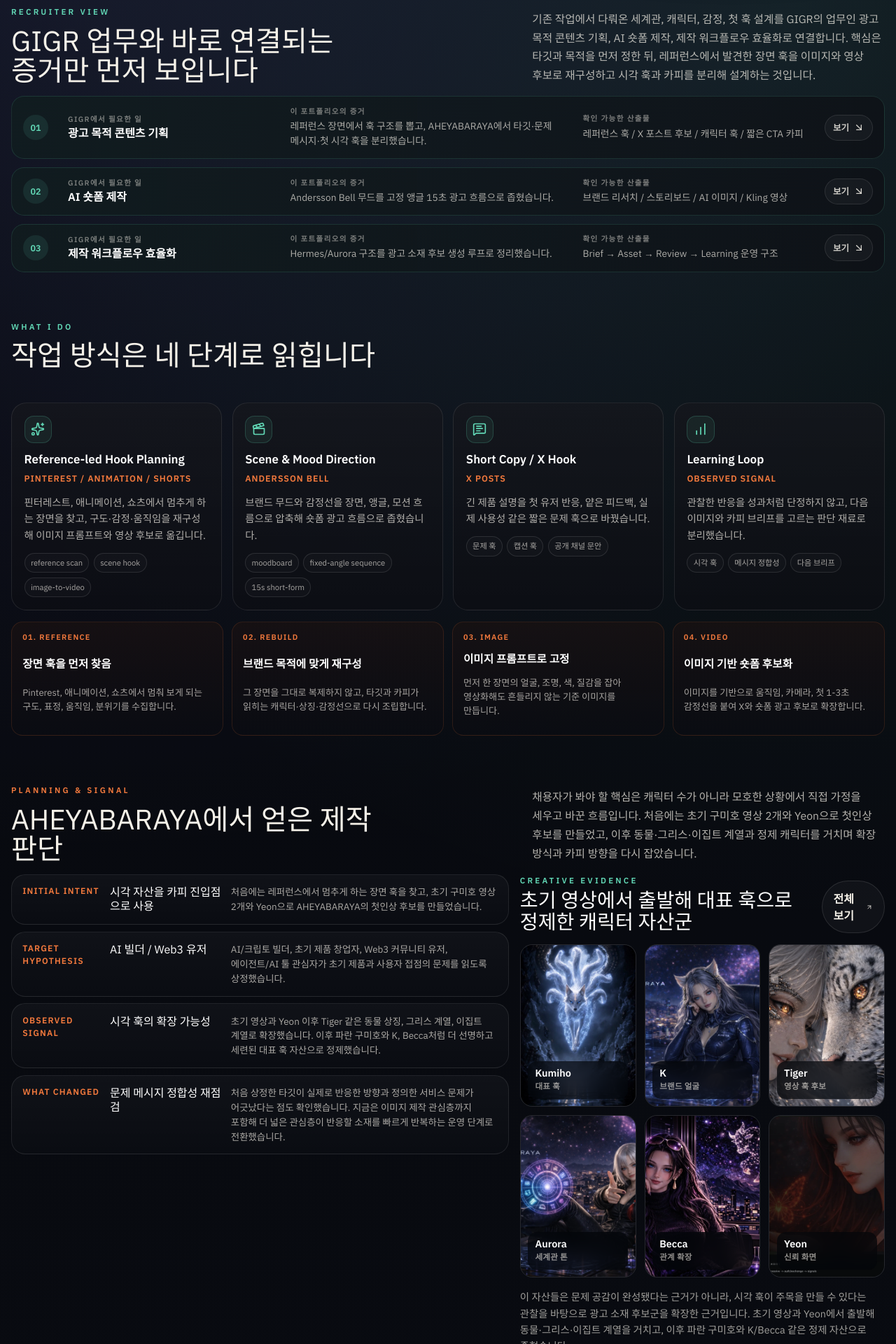
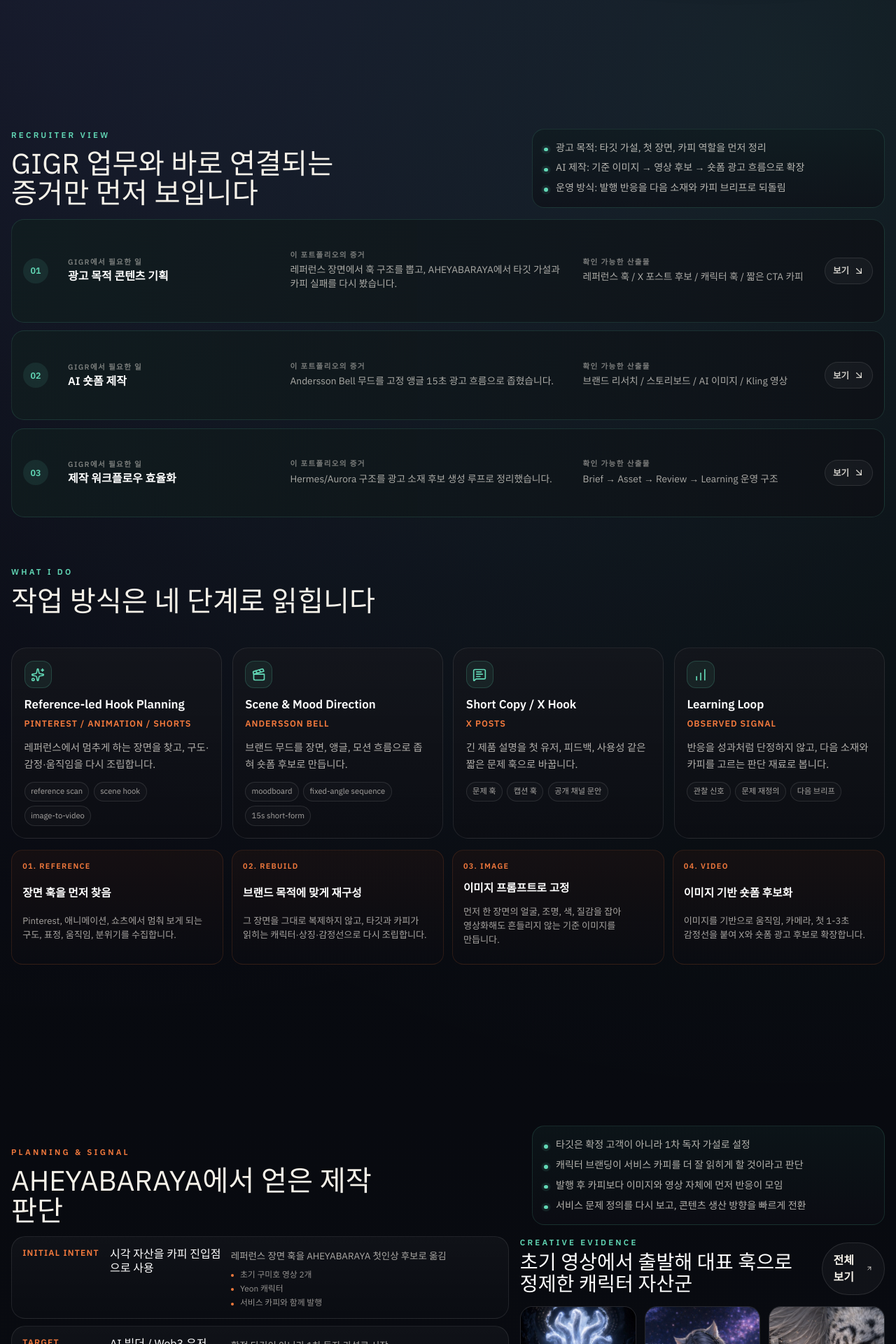
Before and after one commit to yuminseog862-ux/miinnnss, a Next.js app: page /gigr in a window 1280 px wide. Shown: the part 880-2800 px from the top of the page at 70% size. Built offline with nearby package versions, Linux system fonts and the light colour scheme.

Commit message:
Refine GIGR deck layout and copy

```diff
--- a/src/app/gigr/page.tsx
+++ b/src/app/gigr/page.tsx
@@ -5,19 +5,27 @@ import Link from "next/link";
 import { motion } from "framer-motion";
 import {
   adVariants,
+  adsbExecutionPoints,
   adsbCraftNotes,
   adsbDecisionCards,
+  adsbSummaryPoints,
   aheyaAmbiguitySteps,
+  aheyaCaseSummaryPoints,
+  aheyaLearningPoints,
   aheyaOriginVideos,
   aheyaPageSurfaces,
   aheyaPositioningBridge,
   caseReadout,
+  characterExpansionPoints,
   characterProofs,
   coreAxes,
   hermesLoop,
   hookPlanningSteps,
+  loopSummaryPoints,
+  planningSummaryPoints,
   planningSignals,
   recruiterFitRows,
+  roleSummaryPoints,
   supportProofs,
   type GigrIconKey,
 } from "@/data/portfolio.gigr";
@@ -48,6 +56,16 @@ const fadeUp = {
   transition: { duration: 0.55, ease: "easeOut" as const },
 };
 
+function BulletList({ items, className = "" }: { items: readonly string[]; className?: string }) {
+  return (
+    <ul className={`gigr-bullet-list ${className}`}>
+      {items.map((item) => (
+        <li key={item}>{item}</li>
+      ))}
+    </ul>
+  );
+}
+
 export default function GigrPage() {
   return (
     <main className="cinema-shell gigr-shell">
@@ -62,6 +80,7 @@ export default function GigrPage() {
             <a href="#fit">작업 방식</a>
             <a href="#planning">기획 의도</a>
             <a href="#aheya">AHEYABARAYA</a>
+            <a href="#aheya-assets">소재 확장</a>
             <a href="#adsb">Andersson Bell</a>
             <a href="#loop">Hermes Loop</a>
           </nav>
@@ -136,18 +155,13 @@ export default function GigrPage() {
         </div>
       </section>
 
-      <motion.section {...fadeUp} id="role" className="page-frame gigr-section gigr-role-section">
+      <motion.section {...fadeUp} id="role" className="page-frame gigr-section gigr-role-section gigr-slide-section">
         <div className="gigr-recruiter-head">
           <div>
             <p className="eyebrow text-aqua">Recruiter View</p>
             <h2 className="section-title">GIGR 업무와 바로 연결되는 증거만 먼저 보입니다</h2>
           </div>
-          <p>
-            기존 작업에서 다뤄온 세계관, 캐릭터, 감정, 첫 훅 설계를 GIGR의 업무인 광고 목적
-            콘텐츠 기획, AI 숏폼 제작, 제작 워크플로우 효율화로 연결합니다. 핵심은 타깃과 목적을
-            먼저 정한 뒤, 레퍼런스에서 발견한 장면 훅을 이미지와 영상 후보로 재구성하고 시각 훅과
-            카피를 분리해 설계하는 것입니다.
-          </p>
+          <BulletList items={roleSummaryPoints} className="gigr-head-bullets" />
         </div>
 
         <div className="gigr-fit-table" aria-label="GIGR role fit evidence">
@@ -175,7 +189,7 @@ export default function GigrPage() {
         </div>
       </motion.section>
 
-      <motion.section {...fadeUp} id="fit" className="page-frame gigr-section">
+      <motion.section {...fadeUp} id="fit" className="page-frame gigr-section gigr-slide-section">
         <div className="section-heading">
           <div>
             <p className="eyebrow text-aqua">What I Do</p>
@@ -218,17 +232,13 @@ export default function GigrPage() {
         </div>
       </motion.section>
 
-      <motion.section {...fadeUp} id="planning" className="page-frame gigr-section gigr-planning-section">
+      <motion.section {...fadeUp} id="planning" className="page-frame gigr-section gigr-planning-section gigr-slide-section">
         <div className="gigr-planning-head">
           <div>
             <p className="eyebrow text-orange">Planning & Signal</p>
             <h2 className="section-title">AHEYABARAYA에서 얻은 제작 판단</h2>
           </div>
-          <p>
-            채용자가 봐야 할 핵심은 캐릭터 수가 아니라 모호한 상황에서 직접 가정을 세우고 바꾼
-            흐름입니다. 처음에는 초기 구미호 영상 2개와 Yeon으로 첫인상 후보를 만들었고, 이후
-            동물·그리스·이집트 계열과 정제 캐릭터를 거치며 확장 방식과 카피 방향을 다시 잡았습니다.
-          </p>
+          <BulletList items={planningSummaryPoints} className="gigr-head-bullets" />
         </div>
 
         <div className="gigr-planning-grid">
@@ -237,7 +247,10 @@ export default function GigrPage() {
               <article key={item.title} className="gigr-planning-card">
                 <p>{item.title}</p>
                 <h3>{item.signal}</h3>
-                <span>{item.body}</span>
+                <div>
+                  <span>{item.body}</span>
+                  <BulletList items={item.points} className="gigr-mini-bullets" />
+                </div>
               </article>
             ))}
           </div>
@@ -270,27 +283,18 @@ export default function GigrPage() {
                 </figure>
               ))}
             </div>
-            <p className="gigr-character-note">
-              이 자산들은 문제 공감이 완성됐다는 근거가 아니라, 시각 훅이 주목을 만들 수 있다는
-              관찰을 바탕으로 광고 소재 후보군을 확장한 근거입니다. 초기 영상과 Yeon에서 출발해
-              동물·그리스·이집트 계열을 거치고, 이후 파란 구미호와 K/Becca 같은 정제 자산으로
-              좁혔습니다.
-            </p>
+            <BulletList items={characterExpansionPoints} className="gigr-character-note-list" />
           </aside>
         </div>
       </motion.section>
 
-      <motion.section {...fadeUp} id="aheya" className="page-frame gigr-section gigr-aheya-section">
+      <motion.section {...fadeUp} id="aheya" className="page-frame gigr-section gigr-aheya-section gigr-slide-section">
         <div className="gigr-case-head">
           <div>
             <p className="eyebrow text-aqua">Flagship Case</p>
             <h2 className="section-title">AHEYABARAYA는 캐릭터를 광고 훅으로 검토한 케이스입니다</h2>
           </div>
-          <p>
-            별도 브랜딩 채널에서 캐릭터와 영상을 X 카피의 진입점으로 사용했습니다. 이미지와 영상은
-            문제 공감 자체를 만드는 장치가 아니라, 피드에서 먼저 멈추게 한 뒤 문제 정의와 카피를
-            읽게 만드는 시각적 진입점이었습니다.
-          </p>
+          <BulletList items={aheyaCaseSummaryPoints} className="gigr-head-bullets" />
         </div>
 
         <div className="gigr-case-readout">
@@ -320,6 +324,16 @@ export default function GigrPage() {
               <p>{item.body}</p>
             </article>
           ))}
+        </div>
+      </motion.section>
+
+      <motion.section {...fadeUp} id="aheya-assets" className="page-frame gigr-section gigr-aheya-section gigr-slide-section">
+        <div className="gigr-case-head">
+          <div>
+            <p className="eyebrow text-aqua">Asset Expansion</p>
+            <h2 className="section-title">반응을 보고 콘텐츠 생산 방향을 다시 잡았습니다</h2>
+          </div>
+          <BulletList items={aheyaLearningPoints} className="gigr-head-bullets" />
         </div>
 
         <div className="gigr-aheya-grid">
@@ -361,30 +375,15 @@ export default function GigrPage() {
           <div className="gigr-aheya-copy">
             <article className="gigr-signal-card">
               <p className="eyebrow text-orange">Learning Decision</p>
-              <h3>시각 훅과 문제 메시지의 정합성을 분리해 다시 정리했습니다</h3>
-              <p>
-                이미지와 영상은 문제 공감 자체를 만드는 장치가 아니라, X 피드에서 카피를 읽게 만드는
-                시각적 진입점으로 사용했습니다.
-              </p>
+              <h3>서비스 카피가 먹히지 않은 이유를 보고 콘텐츠 방향을 다시 잡았습니다</h3>
               <div className="gigr-learning-list">
-                <article>
-                  <strong>Visual Hook</strong>
-                  <span>초기 영상과 캐릭터 자산은 빠른 피드에서 멈추게 하는 첫 장면으로 가능성이 있었습니다.</span>
-                </article>
-                <article>
-                  <strong>Copy Layer</strong>
-                  <span>공감은 이미지가 아니라 타깃 문제를 직접 건드리는 짧은 문장과 CTA에서 만들어져야 했습니다.</span>
-                </article>
-                <article>
-                  <strong>Next Brief</strong>
-                  <span>다음 소재는 캐릭터 훅을 유지하되 AI/크립토 빌더의 첫 유저·피드백 문제를 더 직접적으로 테스트해야 합니다.</span>
-                </article>
+                {caseReadout.map((item) => (
+                  <article key={item.label}>
+                    <strong>{item.label}</strong>
+                    <span>{item.body}</span>
+                  </article>
+                ))}
               </div>
-              <p>
-                초기 영상과 캐릭터 자산은 피드에서 멈추게 하는 시각 훅으로는 가능성을 보였지만, 반응은
-                제품 문제 공감보다 AI 이미지/영상 제작 관심층에 가까웠습니다. 그래서 캐릭터는 주목
-                장치, 카피는 문제 인식 장치로 분리했습니다.
-              </p>
             </article>
 
             <div className="gigr-aheya-page-proof">
@@ -429,16 +428,13 @@ export default function GigrPage() {
         </div>
       </motion.section>
 
-      <motion.section {...fadeUp} id="adsb" className="page-frame gigr-section">
+      <motion.section {...fadeUp} id="adsb" className="page-frame gigr-section gigr-slide-section">
         <div className="gigr-case-head gigr-adsb-head">
           <div>
             <p className="eyebrow text-orange">External Brand Case</p>
             <h2 className="section-title">Andersson Bell은 AI 숏폼 방향을 수렴한 케이스입니다</h2>
           </div>
-          <p>
-            이 섹션은 결과 영상보다 의사결정을 먼저 보여줍니다. 콜라주식 장면 나열에서 고정 앵글
-            15초 흐름으로 좁힌 이유가 GIGR의 광고 소재 판단과 연결됩니다.
-          </p>
+          <BulletList items={adsbSummaryPoints} className="gigr-head-bullets" />
         </div>
         <div className="gigr-adsb-row">
           <div className="gigr-adsb-video">
@@ -448,14 +444,7 @@ export default function GigrPage() {
           </div>
 
           <div className="gigr-adsb-copy">
-            <p className="gigr-section-copy">
-              브랜드 무드와 대표 장면을 AI 숏폼 광고 흐름으로 수렴시킨 케이스입니다. 처음에는
-              콜라주 중심의 방향을 시도했지만, 피드백 이후 완성도가 낮게 읽히는 지점과 시선 분산을
-              줄이기 위해 고정 앵글 기반 15초 흐름으로 좁혔습니다. 개별 장면의 귀여움보다 한 장면의 감정과
-              브랜드 무드가 끝까지 유지되는 쪽을 광고 자산 후보로 판단했습니다. 이 과정에서 조명,
-              그림자, 접지감, 카메라 움직임처럼 사소해 보이는 디테일이 AI 영상의 완성도를 크게
-              좌우한다는 제작 감각을 얻었습니다.
-            </p>
+            <BulletList items={adsbExecutionPoints} className="gigr-execution-bullets" />
             <div className="gigr-process-strip">
               <span>Brand research</span>
               <span>Hook / motif</span>
@@ -510,18 +499,13 @@ export default function GigrPage() {
         </div>
       </motion.section>
 
-      <motion.section {...fadeUp} id="loop" className="page-frame gigr-section">
+      <motion.section {...fadeUp} id="loop" className="page-frame gigr-section gigr-slide-section">
         <div className="gigr-loop-head">
           <div>
             <p className="eyebrow text-indigo">Operating System</p>
             <h2 className="section-title">Hermes / Aurora Creative Operating Loop</h2>
           </div>
-          <p>
-            지금은 문서, 프롬프트 큐, 관찰 로그, 게시 메타데이터를 먼저 세워둔 상태입니다. 다음 단계는
-            이 구조를 자동화 루프로 운영해 매일 광고 소재 후보를 만들고, 분류하고, 반응 신호로 다음
-            프롬프트를 고치는 것입니다. 자동 게시는 API 비용과 품질 기준을 본 뒤 승인 기반으로
-            확장하는 영역입니다.
-          </p>
+          <BulletList items={loopSummaryPoints} className="gigr-head-bullets" />
         </div>
 
         <div className="gigr-loop-grid">
--- a/src/data/portfolio.gigr.ts
+++ b/src/data/portfolio.gigr.ts
@@ -8,33 +8,85 @@ export type GigrCoreAxis = {
   icon: GigrIconKey;
 };
 
+export const roleSummaryPoints = [
+  "광고 목적: 타깃 가설, 첫 장면, 카피 역할을 먼저 정리",
+  "AI 제작: 기준 이미지 → 영상 후보 → 숏폼 광고 흐름으로 확장",
+  "운영 방식: 발행 반응을 다음 소재와 카피 브리프로 되돌림",
+] as const;
+
+export const planningSummaryPoints = [
+  "타깃은 확정 고객이 아니라 1차 독자 가설로 설정",
+  "캐릭터 브랜딩이 서비스 카피를 더 잘 읽히게 할 것이라고 판단",
+  "발행 후 카피보다 이미지와 영상 자체에 먼저 반응이 모임",
+  "서비스 문제 정의를 다시 보고, 콘텐츠 생산 방향을 빠르게 전환",
+] as const;
+
+export const aheyaCaseSummaryPoints = [
+  "서비스 카피와 캐릭터 영상을 함께 발행",
+  "기대한 반응: 캐릭터 브랜딩을 통해 카피까지 읽히는 흐름",
+  "실제 반응: 카피보다 이미지와 영상 자체에 먼저 관심이 모임",
+  "현재 방향: 더 많은 사람이 멈춰 볼 수 있는 캐릭터·영상 콘텐츠 제작",
+] as const;
+
+export const aheyaLearningPoints = [
+  "Initial Bet: 캐릭터 브랜딩을 붙이면 문제 문장이 더 잘 읽힐 것이라고 판단",
+  "What Happened: 반응은 카피보다 이미지와 영상 자체에 먼저 모임",
+  "Lesson: AHEYABARAYA의 서비스 문제 정의가 충분히 날카롭지 않았음",
+  "Current Direction: 더 많은 사람이 볼 수 있는 캐릭터·영상 콘텐츠를 빠르게 제작",
+] as const;
+
+export const characterExpansionPoints = [
+  "초기 구미호 영상 2개와 Yeon으로 첫인상 후보 제작",
+  "Tiger, 동물 상징, 그리스·이집트 계열로 시각 훅 확장",
+  "파란 구미호, K, Becca처럼 더 선명한 대표 자산으로 정제",
+] as const;
+
+export const adsbSummaryPoints = [
+  "콜라주식 장면 나열은 브랜드 무드와 감정선이 흩어짐",
+  "고정 앵글 15초 흐름으로 좁혀 광고 소재처럼 읽히게 조정",
+  "조명, 그림자, 접지감, 카메라 움직임이 완성도 판단 기준으로 남음",
+] as const;
+
+export const adsbExecutionPoints = [
+  "브랜드 무드와 대표 장면을 AI 숏폼 광고 흐름으로 수렴",
+  "콜라주 중심 시도는 폐기하고 고정 앵글 기반 15초 흐름 채택",
+  "개별 장면의 귀여움보다 한 장면의 감정과 브랜드 무드 유지 우선",
+  "조명·그림자·접지감·카메라 움직임을 제작 체크포인트로 정리",
+] as const;
+
+export const loopSummaryPoints = [
+  "자동 게시보다 제작 후보 자동화가 우선",
+  "입력값: 레퍼런스, 전날 관찰 신호, 제품 메시지",
+  "출력값: 이미지 후보, 영상 프롬프트, 게시 메타데이터, 다음 브리프",
+] as const;
+
 export const coreAxes = [
   {
     title: "Reference-led Hook Planning",
     proof: "Pinterest / animation / shorts",
-    body: "핀터레스트, 애니메이션, 쇼츠에서 멈추게 하는 장면을 찾고, 구도·감정·움직임을 재구성해 이미지 프롬프트와 영상 후보로 옮깁니다.",
+    body: "레퍼런스에서 멈추게 하는 장면을 찾고, 구도·감정·움직임을 다시 조립합니다.",
     points: ["reference scan", "scene hook", "image-to-video"],
     icon: "sparkles",
   },
   {
     title: "Scene & Mood Direction",
     proof: "Andersson Bell",
-    body: "브랜드 무드와 감정선을 장면, 앵글, 모션 흐름으로 압축해 숏폼 광고 흐름으로 좁혔습니다.",
+    body: "브랜드 무드를 장면, 앵글, 모션 흐름으로 좁혀 숏폼 후보로 만듭니다.",
     points: ["moodboard", "fixed-angle sequence", "15s short-form"],
     icon: "clapperboard",
   },
   {
     title: "Short Copy / X Hook",
     proof: "X posts",
-    body: "긴 제품 설명을 첫 유저 반응, 얕은 피드백, 실제 사용성 같은 짧은 문제 훅으로 바꿨습니다.",
+    body: "긴 제품 설명을 첫 유저, 피드백, 사용성 같은 짧은 문제 훅으로 바꿉니다.",
     points: ["문제 훅", "캡션 훅", "공개 채널 문안"],
     icon: "messageSquareText",
   },
   {
     title: "Learning Loop",
     proof: "observed signal",
-    body: "관찰한 반응을 성과처럼 단정하지 않고, 다음 이미지와 카피 브리프를 고르는 판단 재료로 분리했습니다.",
-    points: ["시각 훅", "메시지 정합성", "다음 브리프"],
+    body: "반응을 성과처럼 단정하지 않고, 다음 소재와 카피를 고르는 판단 재료로 봅니다.",
+    points: ["관찰 신호", "문제 재정의", "다음 브리프"],
     icon: "chartNoAxesColumnIncreasing",
   },
 ] satisfies GigrCoreAxis[];
@@ -42,7 +94,7 @@ export const coreAxes = [
 export const recruiterFitRows = [
   {
     need: "광고 목적 콘텐츠 기획",
-    proof: "레퍼런스 장면에서 훅 구조를 뽑고, AHEYABARAYA에서 타깃·문제 메시지·첫 시각 훅을 분리했습니다.",
+    proof: "레퍼런스 장면에서 훅 구조를 뽑고, AHEYABARAYA에서 타깃 가설과 카피 실패를 다시 봤습니다.",
     output: "레퍼런스 훅 / X 포스트 후보 / 캐릭터 훅 / 짧은 CTA 카피",
     href: "#planning",
   },
@@ -94,27 +146,27 @@ export const adVariants = [
 export const planningSignals = [
   {
     title: "Initial Intent",
-    body:
-      "처음에는 레퍼런스에서 멈추게 하는 장면 훅을 찾고, 초기 구미호 영상 2개와 Yeon으로 AHEYABARAYA의 첫인상 후보를 만들었습니다.",
+    body: "레퍼런스 장면 훅을 AHEYABARAYA 첫인상 후보로 옮김",
+    points: ["초기 구미호 영상 2개", "Yeon 캐릭터", "서비스 카피와 함께 발행"],
     signal: "시각 자산을 카피 진입점으로 사용",
   },
   {
     title: "Target Hypothesis",
-    body:
-      "AI/크립토 빌더, 초기 제품 창업자, Web3 커뮤니티 유저, 에이전트/AI 툴 관심자가 초기 제품과 사용자 접점의 문제를 읽도록 상정했습니다.",
+    body: "확정 타깃이 아니라 1차 독자 가설로 시작",
+    points: ["AI/크립토 빌더", "초기 제품 창업자", "Web3·AI 툴 관심층"],
     signal: "AI 빌더 / Web3 유저",
   },
   {
     title: "Observed Signal",
-    body:
-      "초기 영상과 Yeon 이후 Tiger 같은 동물 상징, 그리스 계열, 이집트 계열로 확장했습니다. 이후 파란 구미호와 K, Becca처럼 더 선명하고 세련된 대표 훅 자산으로 정제했습니다.",
+    body: "이미지와 영상 자체에 먼저 반응이 모임",
+    points: ["Tiger·동물 상징", "그리스·이집트 계열", "파란 구미호 / K / Becca로 정제"],
     signal: "시각 훅의 확장 가능성",
   },
   {
     title: "What Changed",
-    body:
-      "처음 상정한 타깃이 실제로 반응한 방향과 정의한 서비스 문제가 어긋났다는 점도 확인했습니다. 지금은 이미지 제작 관심층까지 포함해 더 넓은 관심층이 반응할 소재를 빠르게 반복하는 운영 단계로 전환했습니다.",
-    signal: "문제 메시지 정합성 재점검",
+    body: "서비스 문제 정의가 충분히 날카롭지 않았다고 판단",
+    points: ["카피보다 콘텐츠에 반응", "문제 정의 재점검", "더 많은 사람이 볼 수 있는 콘텐츠 제작"],
+    signal: "서비스 문제 정의 재점검",
   },
 ];
 
@@ -173,7 +225,7 @@ export const aheyaAmbiguitySteps = [
   {
     label: "04. Refinement",
     title: "대표 훅과 반복 운영으로 정리",
-    body: "이후 파란 구미호, K, Becca처럼 더 선명한 대표 훅 자산으로 정제하고, 더 넓은 관심층이 반응할 소재를 빠르게 반복 제작 중입니다.",
+    body: "이후 파란 구미호, K, Becca처럼 더 선명한 대표 훅 자산으로 정제하고, 지금은 더 많은 사람이 멈춰 볼 수 있는 캐릭터·영상 콘텐츠를 빠르게 제작 중입니다.",
   },
 ];
 
@@ -181,33 +233,33 @@ export const aheyaPositioningBridge = [
   {
     label: "Service Copy",
     title: "서비스 메시지에서 출발",
-    body: "처음에는 AHEYABARAYA 서비스 자체의 문제의식과 카피를 X에서 읽히게 만드는 것이 출발점이었습니다.",
+    body: "AHEYABARAYA의 문제의식과 카피를 X에서 읽히게 만드는 것이 출발점",
   },
   {
     label: "Character Branding",
     title: "낯선 서비스를 기억되는 얼굴로 확장",
-    body: "AI/Web3 제품 설명만으로는 지나치기 쉬워, 캐릭터와 세계관으로 첫인상을 더 선명하게 만들었습니다.",
+    body: "AI/Web3 제품 설명만으로는 지나치기 쉬워 캐릭터와 세계관을 붙임",
   },
   {
     label: "Short-form Signal",
-    title: "영상미와 무드에 반응이 모임",
-    body: "발행 과정에서 서비스 설명보다 캐릭터 무드, 영상미, AI 이미지·영상 제작 감각에 더 빠른 반응이 모였습니다.",
+    title: "카피보다 이미지와 영상에 먼저 반응",
+    body: "기대와 달리 문제 문장보다 이미지와 영상 자체에 관심이 먼저 모임",
   },
   {
     label: "GIGR Fit",
     title: "현재 페이지의 역할 매칭으로 정리",
-    body: "이 흐름을 광고 목적 콘텐츠 기획, AI 숏폼 제작, 제작 루프 효율화라는 GIGR JD의 세 축으로 다시 정리했습니다.",
+    body: "이 실패를 타깃 가설, 카피 실험, AI 콘텐츠 제작, 제작 루프 증거로 재정리",
   },
 ];
 
 export const aheyaPageSurfaces = [
   {
     label: "AHEYA page",
-    body: "홈 화면의 큰 문장과 캐릭터 이미지를 함께 보여줘, 캐릭터가 단순 이미지가 아니라 제품 첫인상으로 읽히게 했습니다.",
+    body: "서비스 문장과 캐릭터 이미지를 함께 배치한 제품 첫인상 화면",
   },
   {
     label: "Trust Entry",
-    body: "Yeon 페이지처럼 캐릭터별 화면을 확장해 AHEYABARAYA가 여러 진입 장면을 가진 페이지 구조로 보이게 했습니다.",
+    body: "Yeon처럼 캐릭터별 진입 화면을 확장한 신뢰/구조 화면",
   },
 ];
 
@@ -321,10 +373,10 @@ export const adsbCraftNotes = [
 export const caseReadout = [
   {
     label: "What HR should see",
-    body: "캐릭터를 많이 만든 것이 아니라, 광고 훅으로 쓸 수 있는 시각 자산과 문제 카피를 분리해 판단했습니다.",
+    body: "캐릭터를 많이 만든 것이 아니라, 서비스 카피가 먹히지 않은 이유를 보고 콘텐츠 방향을 다시 잡은 과정입니다.",
   },
   {
     label: "Why it matters",
-    body: "GIGR 업무에서 필요한 것은 결과물 나열보다 타깃이 멈추는 이유와 다음 소재로 이어지는 판단입니다.",
+    body: "GIGR 업무에서 필요한 것은 결과물 나열보다, 모호한 반응을 보고 다음 소재와 카피 방향을 바꾸는 판단입니다.",
   },
 ];
```
Also changed, not shown: src/app/globals.css.
